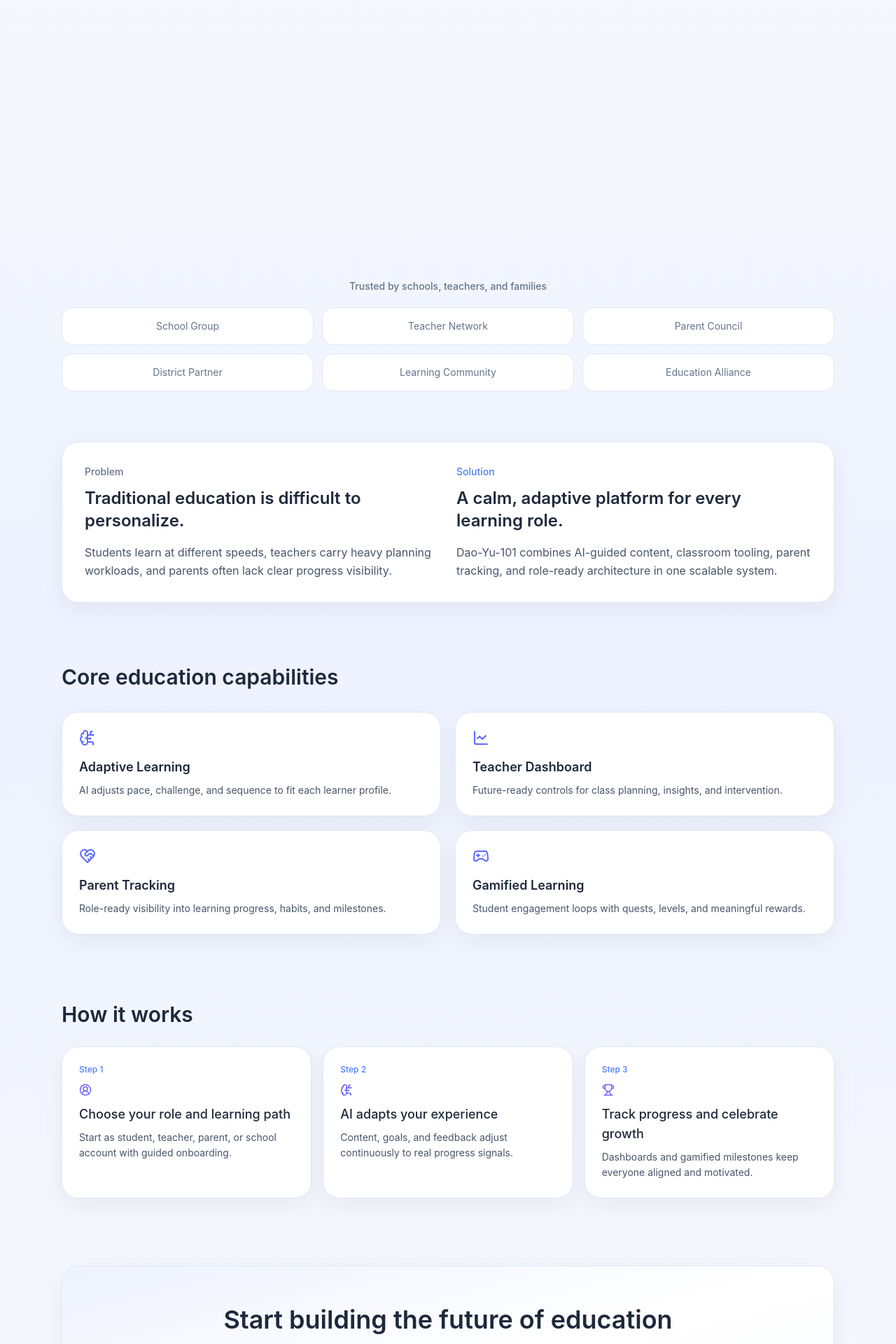
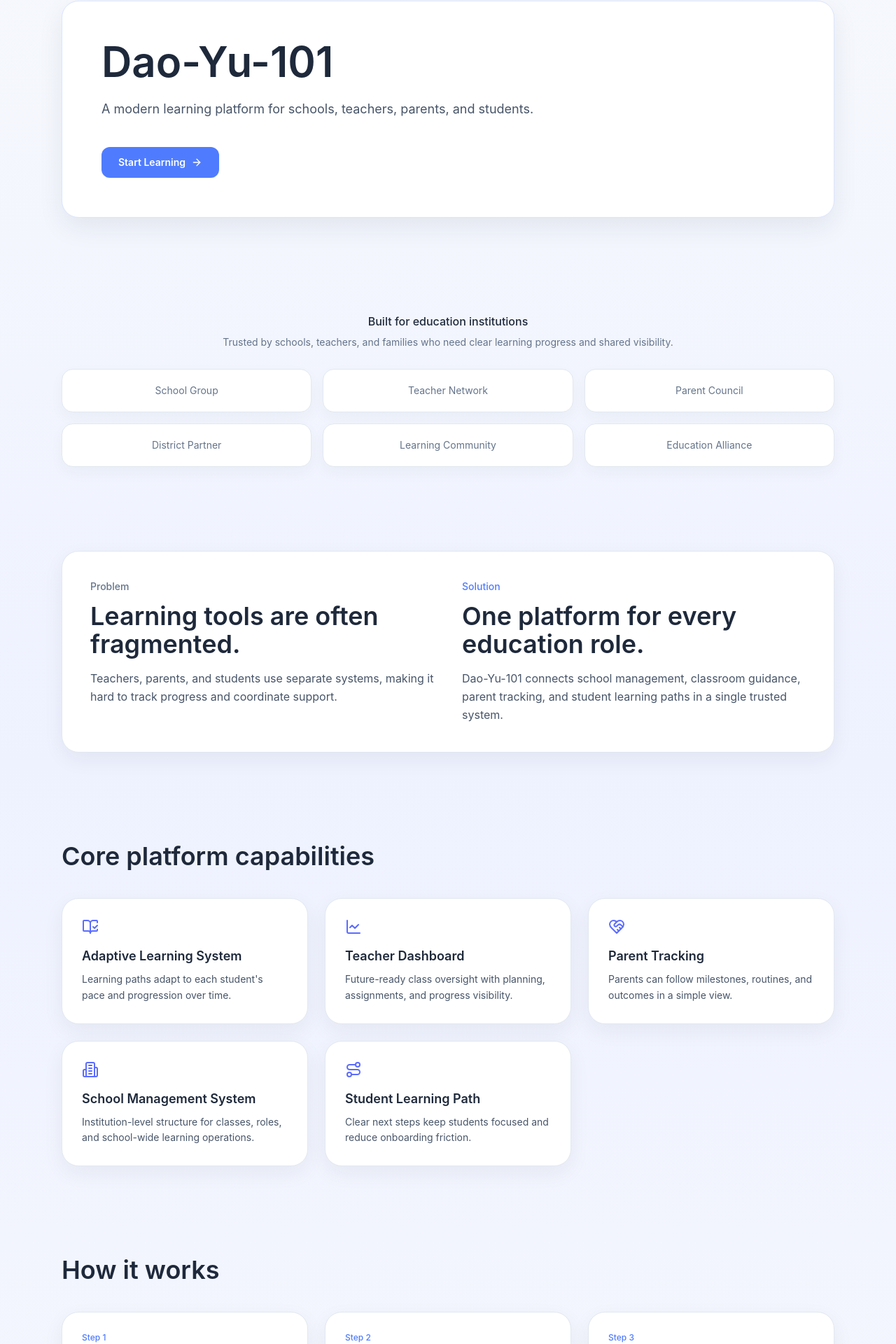
Before and after one commit to 7miwork/Dao-Yu-101-modern, a React (Vite) app: page / in a window 1280 px wide. Shown: the part 204-2124 px from the top of the page at 70% size. Built offline with nearby package versions, Linux system fonts and the light colour scheme.

Commit message:
ux: redesign landing page to trust-first education system v2
Made-with: Cursor

```diff
--- a/src/components/landing/FeaturesSection.jsx
+++ b/src/components/landing/FeaturesSection.jsx
@@ -1,49 +1,47 @@
-import { motion } from "framer-motion";
-import { BrainCircuit, ChartLine, Gamepad2, HeartHandshake } from "lucide-react";
+import { BookOpenCheck, Building2, ChartLine, HeartHandshake, Route } from "lucide-react";
 import Card from "../ui/Card";
 
 const features = [
   {
-    title: "Adaptive Learning",
-    description: "AI adjusts pace, challenge, and sequence to fit each learner profile.",
-    icon: BrainCircuit,
+    title: "Adaptive Learning System",
+    description: "Learning paths adapt to each student's pace and progression over time.",
+    icon: BookOpenCheck,
   },
   {
     title: "Teacher Dashboard",
-    description: "Future-ready controls for class planning, insights, and intervention.",
+    description: "Future-ready class oversight with planning, assignments, and progress visibility.",
     icon: ChartLine,
   },
   {
     title: "Parent Tracking",
-    description: "Role-ready visibility into learning progress, habits, and milestones.",
+    description: "Parents can follow milestones, routines, and outcomes in a simple view.",
     icon: HeartHandshake,
   },
   {
-    title: "Gamified Learning",
-    description: "Student engagement loops with quests, levels, and meaningful rewards.",
-    icon: Gamepad2,
+    title: "School Management System",
+    description: "Institution-level structure for classes, roles, and school-wide learning operations.",
+    icon: Building2,
+  },
+  {
+    title: "Student Learning Path",
+    description: "Clear next steps keep students focused and reduce onboarding friction.",
+    icon: Route,
   },
 ];
 
 function FeaturesSection() {
   return (
-    <section className="mx-auto max-w-6xl px-6 py-12">
-      <h3 className="text-2xl font-semibold text-[#1E293B] sm:text-3xl">Core education capabilities</h3>
-      <div className="mt-8 grid gap-5 sm:grid-cols-2">
-        {features.map((feature, index) => (
-          <motion.div
-            key={feature.title}
-            initial={{ opacity: 0, y: 18 }}
-            whileInView={{ opacity: 1, y: 0 }}
-            transition={{ duration: 0.35, delay: index * 0.06 }}
-            viewport={{ once: true, amount: 0.2 }}
-          >
-            <Card className="h-full p-6">
+    <section className="mx-auto max-w-6xl px-6 py-16">
+      <h3 className="text-3xl font-semibold text-[#1E293B] sm:text-4xl">Core platform capabilities</h3>
+      <div className="mt-10 grid gap-6 sm:grid-cols-2 lg:grid-cols-3">
+        {features.map((feature) => (
+          <div key={feature.title}>
+            <Card className="h-full p-7">
               <feature.icon className="text-[#5B6CFF]" />
               <h4 className="mt-4 text-lg font-semibold text-[#1E293B]">{feature.title}</h4>
               <p className="mt-2 text-sm leading-relaxed text-[#475569]">{feature.description}</p>
             </Card>
-          </motion.div>
+          </div>
         ))}
       </div>
     </section>
--- a/src/components/landing/FinalCtaSection.jsx
+++ b/src/components/landing/FinalCtaSection.jsx
@@ -4,14 +4,14 @@ import Card from "../ui/Card";
 
 function FinalCtaSection() {
   return (
-    <section className="mx-auto max-w-6xl px-6 pb-24 pt-12">
-      <Card className="border-[#cdd9ff] bg-gradient-to-br from-[#eef2ff] via-white to-[#f7f9fc] p-10 text-center sm:p-14">
-        <h3 className="text-3xl font-semibold text-[#1E293B] sm:text-4xl">Start building the future of education</h3>
+    <section className="mx-auto max-w-6xl px-6 pb-24 pt-16">
+      <Card className="border-[#cdd9ff] bg-white p-10 text-center sm:p-14">
+        <h3 className="text-3xl font-semibold text-[#1E293B] sm:text-4xl">Ready to get started?</h3>
         <p className="mx-auto mt-4 max-w-2xl leading-relaxed text-[#475569]">
-          Bring students, teachers, parents, and schools into one trusted learning operating system.
+          Join Dao-Yu-101 to bring school teams, teachers, parents, and students into one learning platform.
         </p>
         <Button className="mt-8" aria-label="Join Dao-Yu-101 now">
-          Join Dao-Yu-101
+          Start Learning
           <ArrowRight size={16} />
         </Button>
       </Card>
--- a/src/components/landing/HeroSection.jsx
+++ b/src/components/landing/HeroSection.jsx
@@ -1,39 +1,24 @@
-import { ArrowRight, BookOpenCheck, GraduationCap } from "lucide-react";
-import { motion } from "framer-motion";
+import { ArrowRight } from "lucide-react";
 import Button from "../ui/Button";
 
 function HeroSection() {
   return (
-    <section className="relative mx-auto max-w-6xl px-6 pb-14 pt-20 sm:pt-24">
-      <motion.div
-        initial={{ opacity: 0, y: 14 }}
-        animate={{ opacity: 1, y: 0 }}
-        transition={{ duration: 0.45 }}
-        className="rounded-[24px] border border-[#dbe5ff] bg-gradient-to-br from-white via-[#f7f9ff] to-[#eef2ff] p-8 shadow-[0_14px_36px_rgba(30,41,59,0.08)] sm:p-12"
-      >
-        <div className="inline-flex items-center gap-2 rounded-full border border-[#cdd9ff] bg-[#eef3ff] px-4 py-2 text-xs font-medium text-[#4F7CFF]">
-          <GraduationCap size={14} />
-          AI Learning OS
-        </div>
-
-        <h1 className="mt-6 max-w-3xl text-4xl font-semibold leading-[1.15] text-[#1E293B] sm:text-6xl">
+    <section className="relative mx-auto max-w-6xl px-6 pb-20 pt-24 sm:pt-32">
+      <div className="rounded-[24px] border border-[#dbe5ff] bg-white p-10 shadow-[0_14px_36px_rgba(30,41,59,0.08)] sm:p-14">
+        <h1 className="max-w-4xl text-4xl font-semibold leading-[1.15] text-[#1E293B] sm:text-6xl">
           Dao-Yu-101
         </h1>
-        <p className="mt-5 max-w-2xl text-base leading-relaxed text-[#475569] sm:text-lg">
-          AI-powered learning platform for students, teachers, schools, and parents.
+        <p className="mt-6 max-w-3xl text-base leading-relaxed text-[#475569] sm:text-lg">
+          A modern learning platform for schools, teachers, parents, and students.
         </p>
 
-        <div className="mt-8 flex flex-col gap-3 sm:flex-row">
+        <div className="mt-10">
           <Button aria-label="Start learning with Dao-Yu-101">
             Start Learning
             <ArrowRight size={16} />
           </Button>
-          <Button variant="secondary" aria-label="Explore the Dao-Yu-101 platform">
-            Explore Platform
-            <BookOpenCheck size={16} />
-          </Button>
         </div>
-      </motion.div>
+      </div>
     </section>
   );
 }
--- a/src/components/landing/HowItWorksSection.jsx
+++ b/src/components/landing/HowItWorksSection.jsx
@@ -1,45 +1,38 @@
-import { motion } from "framer-motion";
-import { BrainCircuit, CircleUserRound, Trophy } from "lucide-react";
+import { BookOpenCheck, School, UserPlus } from "lucide-react";
 import Card from "../ui/Card";
 
 const steps = [
   {
-    title: "Choose your role and learning path",
-    description: "Start as student, teacher, parent, or school account with guided onboarding.",
-    icon: CircleUserRound,
+    title: "Create account",
+    description: "Register in a few steps and set up your role.",
+    icon: UserPlus,
   },
   {
-    title: "AI adapts your experience",
-    description: "Content, goals, and feedback adjust continuously to real progress signals.",
-    icon: BrainCircuit,
+    title: "Join school or class",
+    description: "Connect to your institution and access the right workspace.",
+    icon: School,
   },
   {
-    title: "Track progress and celebrate growth",
-    description: "Dashboards and gamified milestones keep everyone aligned and motivated.",
-    icon: Trophy,
+    title: "Start learning",
+    description: "Follow your plan and track progress with clear guidance.",
+    icon: BookOpenCheck,
   },
 ];
 
 function HowItWorksSection() {
   return (
-    <section className="mx-auto max-w-6xl px-6 py-12">
-      <h3 className="text-2xl font-semibold text-[#1E293B] sm:text-3xl">How it works</h3>
-      <div className="mt-7 grid gap-4 md:grid-cols-3">
+    <section className="mx-auto max-w-6xl px-6 py-16">
+      <h3 className="text-3xl font-semibold text-[#1E293B] sm:text-4xl">How it works</h3>
+      <div className="mt-10 grid gap-6 md:grid-cols-3">
         {steps.map((step, index) => (
-          <motion.div
-            key={step.title}
-            initial={{ opacity: 0, y: 18 }}
-            whileInView={{ opacity: 1, y: 0 }}
-            transition={{ duration: 0.35, delay: index * 0.06 }}
-            viewport={{ once: true, amount: 0.2 }}
-          >
-            <Card className="h-full p-6">
+          <div key={step.title}>
+            <Card className="h-full p-7">
               <p className="text-xs font-medium text-[#4F7CFF]">Step {index + 1}</p>
               <step.icon size={18} className="mt-3 text-[#6C63FF]" />
               <p className="mt-3 text-lg font-medium text-[#1E293B]">{step.title}</p>
               <p className="mt-2 text-sm leading-relaxed text-[#475569]">{step.description}</p>
             </Card>
-          </motion.div>
+          </div>
         ))}
       </div>
     </section>
--- a/src/components/landing/ProblemSolutionSection.jsx
+++ b/src/components/landing/ProblemSolutionSection.jsx
@@ -2,22 +2,22 @@ import Card from "../ui/Card";
 
 function ProblemSolutionSection() {
   return (
-    <section className="mx-auto max-w-6xl px-6 py-10">
-      <Card className="grid gap-6 p-8 md:grid-cols-2">
+    <section className="mx-auto max-w-6xl px-6 py-16">
+      <Card className="grid gap-10 p-10 md:grid-cols-2">
         <div>
           <p className="text-sm font-medium text-[#64748B]">Problem</p>
-          <h2 className="mt-3 text-2xl font-semibold text-[#1E293B]">Traditional education is difficult to personalize.</h2>
+          <h2 className="mt-3 text-3xl font-semibold text-[#1E293B] sm:text-4xl">Learning tools are often fragmented.</h2>
           <p className="mt-4 leading-relaxed text-[#475569]">
-            Students learn at different speeds, teachers carry heavy planning workloads, and parents often lack clear
-            progress visibility.
+            Teachers, parents, and students use separate systems, making it hard to track progress and coordinate
+            support.
           </p>
         </div>
         <div>
           <p className="text-sm font-medium text-[#4F7CFF]">Solution</p>
-          <h2 className="mt-3 text-2xl font-semibold text-[#1E293B]">A calm, adaptive platform for every learning role.</h2>
+          <h2 className="mt-3 text-3xl font-semibold text-[#1E293B] sm:text-4xl">One platform for every education role.</h2>
           <p className="mt-4 leading-relaxed text-[#475569]">
-            Dao-Yu-101 combines AI-guided content, classroom tooling, parent tracking, and role-ready architecture in
-            one scalable system.
+            Dao-Yu-101 connects school management, classroom guidance, parent tracking, and student learning paths in a
+            single trusted system.
           </p>
         </div>
       </Card>
--- a/src/components/landing/TrustSection.jsx
+++ b/src/components/landing/TrustSection.jsx
@@ -9,13 +9,16 @@ const trustItems = [
 
 function TrustSection() {
   return (
-    <section className="mx-auto max-w-6xl px-6 py-8">
-      <p className="text-center text-sm font-medium text-[#64748B]">Trusted by schools, teachers, and families</p>
-      <div className="mt-5 grid grid-cols-2 gap-3 sm:grid-cols-3">
+    <section className="mx-auto max-w-6xl px-6 py-14">
+      <p className="text-center text-base font-medium text-[#1E293B]">Built for education institutions</p>
+      <p className="mt-2 text-center text-sm text-[#64748B]">
+        Trusted by schools, teachers, and families who need clear learning progress and shared visibility.
+      </p>
+      <div className="mt-7 grid grid-cols-2 gap-4 sm:grid-cols-3">
         {trustItems.map((item) => (
           <div
             key={item}
-            className="rounded-2xl border border-[#e2e8f0] bg-white px-4 py-4 text-center text-sm text-[#64748B]"
+            className="rounded-2xl border border-[#e2e8f0] bg-white px-4 py-5 text-center text-sm text-[#64748B] shadow-[0_8px_20px_rgba(30,41,59,0.04)]"
           >
             {item}
           </div>
--- a/src/layouts/AppLayout.jsx
+++ b/src/layouts/AppLayout.jsx
@@ -5,11 +5,6 @@ import Navbar from "../components/navigation/Navbar";
 function AppLayout() {
   return (
     <div className="relative min-h-screen text-[#1E293B]">
-      <div className="noise-overlay" />
-      <div className="pointer-events-none absolute inset-0 bg-grid bg-[size:56px_56px] opacity-[0.08]" />
-      <div className="pointer-events-none absolute -top-24 left-1/4 h-72 w-72 rounded-full bg-[#4F7CFF]/8 blur-[80px]" />
-      <div className="pointer-events-none absolute right-0 top-1/3 h-80 w-80 rounded-full bg-[#5B6CFF]/8 blur-[80px]" />
-
       <div className="relative z-10">
         <Navbar />
         <Outlet />
--- a/src/styles/globals.css
+++ b/src/styles/globals.css
@@ -18,12 +18,3 @@ body {
   min-width: 320px;
   background: linear-gradient(180deg, #f7f9fc 0%, #eef2ff 45%, #f7f9fc 100%);
 }
-
-.noise-overlay {
-  pointer-events: none;
-  position: absolute;
-  inset: 0;
-  opacity: 0.025;
-  background-image: radial-gradient(rgba(30, 41, 59, 0.16) 0.5px, transparent 0.5px);
-  background-size: 2px 2px;
-}
```
